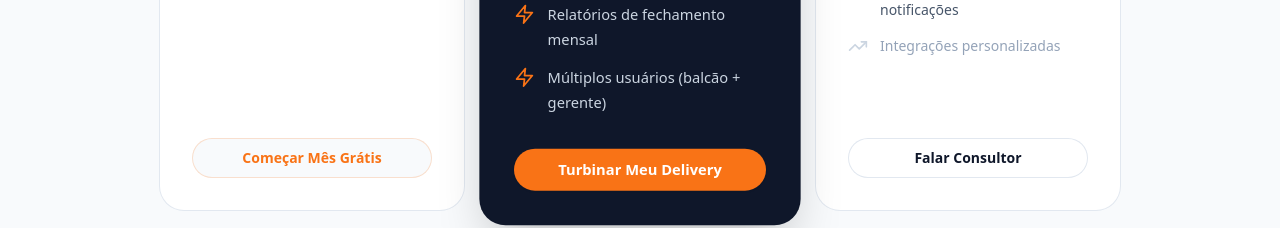
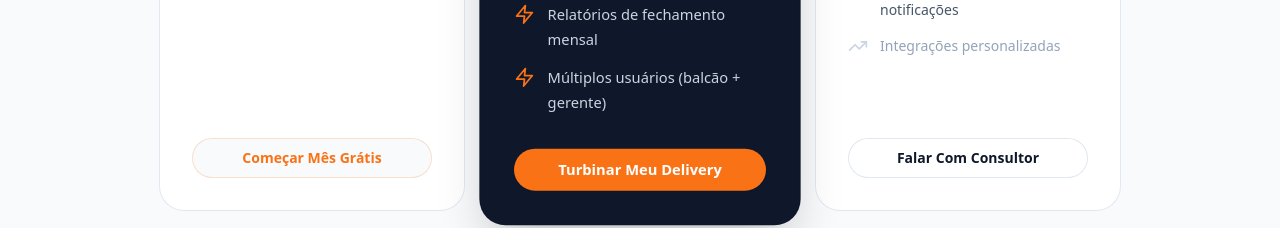
Before and after one commit to MiqueiasBelarmino/entrega-web, a React (Vite) app: page / in a window 1280 px wide. Shown: the part 2240-2468 px from the top of the page. Built offline with nearby package versions, Linux system fonts and the light colour scheme; no server answers.

Commit message:
refactor: add whatsapp number

```diff
--- a/src/pages/landing/index.tsx
+++ b/src/pages/landing/index.tsx
@@ -255,11 +255,11 @@ export default function LandingPage() {
                   </ul>
                 </div>
                 <a
-                  href="https://wa.me/seu-numero"
+                  href="https://wa.me/5518996514709"
                   target="_blank"
                   className="mt-8 block rounded-full px-3 py-2 text-center text-sm font-semibold leading-6 bg-white text-slate-900 ring-1 ring-inset ring-slate-200 hover:ring-orange-600 transition-all active:scale-95"
                 >
-                  Falar Consultor
+                  Falar Com Consultor
                 </a>
               </div>
             </div>
```
